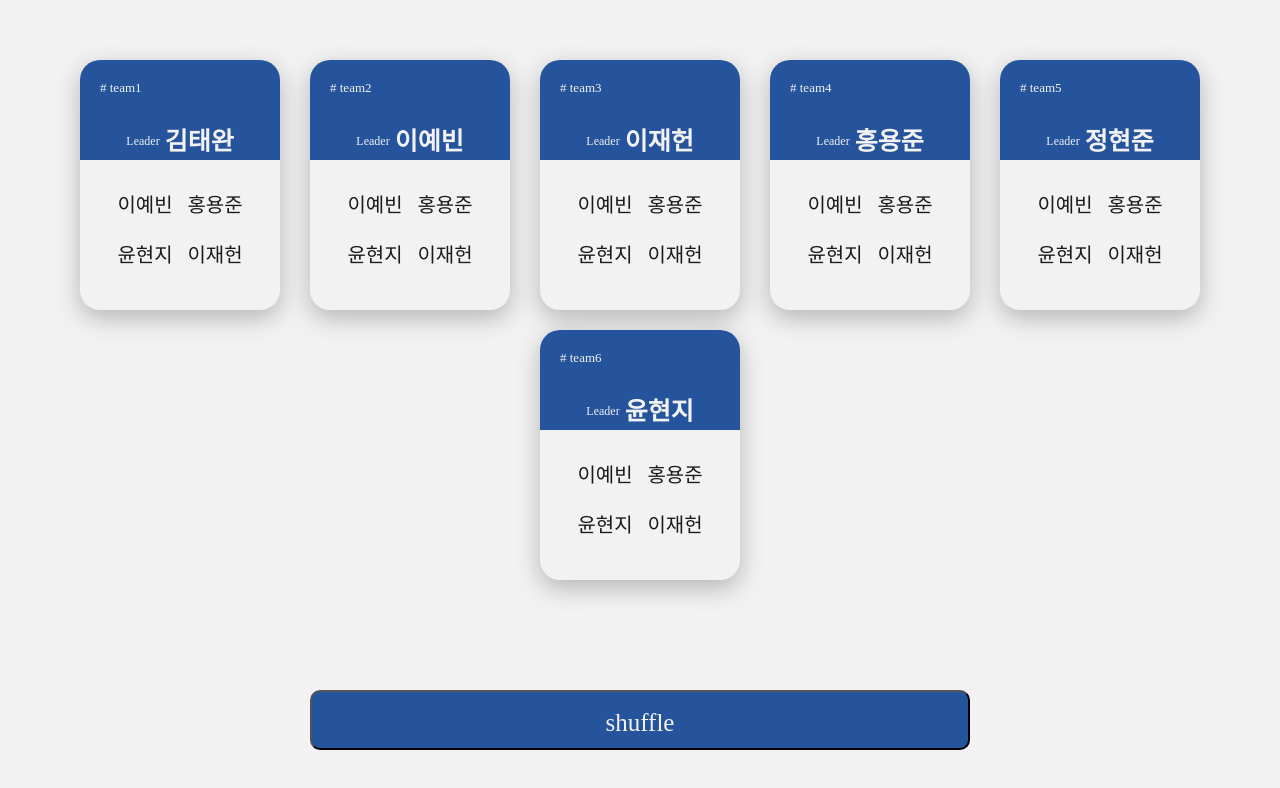
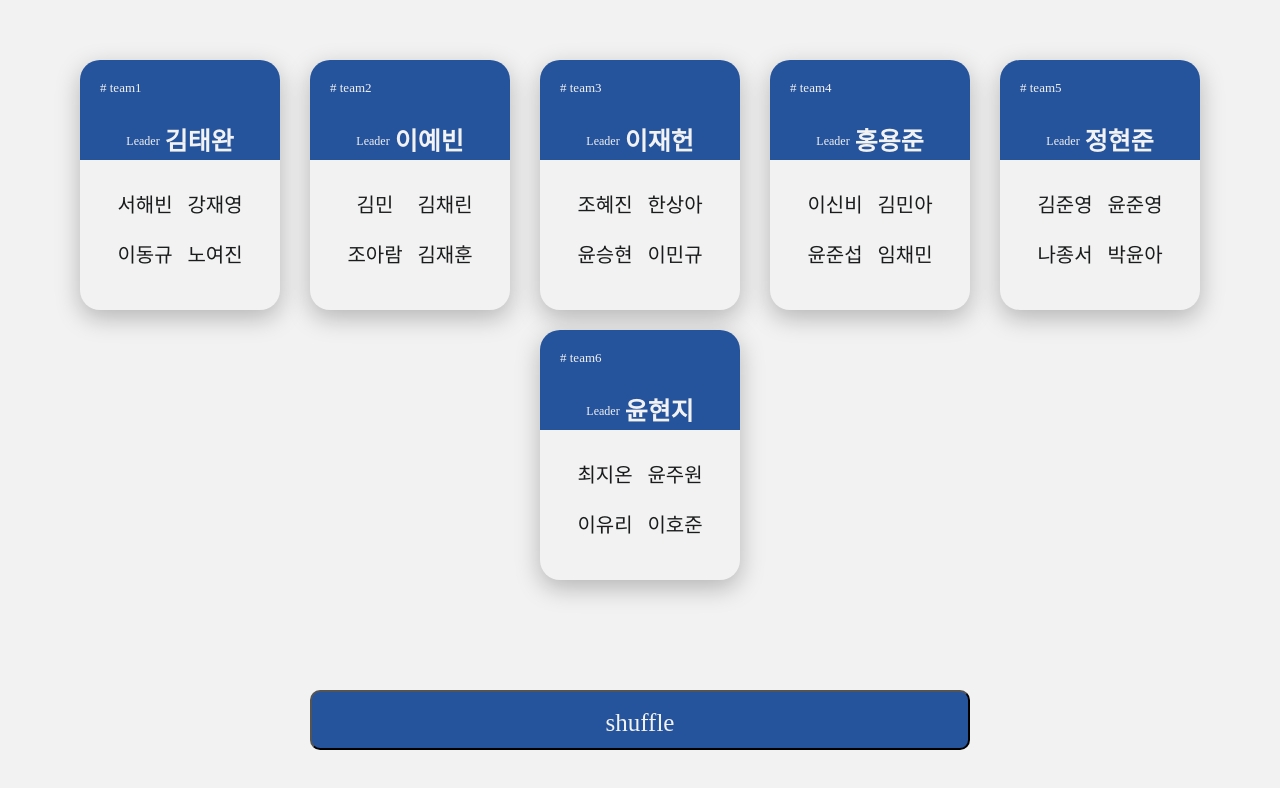
Before and after one commit to wwan13/likelion-team-building, a React (Create React App) app: page / in a window 1280 px wide. Shown: the top 788 px of the page. Built offline with nearby package versions, Linux system fonts and the light colour scheme; a web font is replaced by a local one.

Commit message:
[feat]: finish

```diff
--- a/src/MainWrap/MainWrap.js
+++ b/src/MainWrap/MainWrap.js
@@ -4,7 +4,7 @@ import Leaders from '../Members/Leaders';
 import Members from '../Members/Members';
 import Shuffle from '../Shuffle/Shuffle';
 import './MainWrap.css'
-import { useState } from 'react';
+import { useEffect, useState } from 'react';
 
 function MainWrap () {
 
@@ -12,21 +12,20 @@ function MainWrap () {
     const [members, setMembers] = useState(Members);
 
     const shuffle = () => {
-        console.log("click");
         let [leadersAfter, membersAfter] = Shuffle(Leaders, Members);
-        console.log(leadersAfter);
-        setLeaders(prevList => leadersAfter);
-        setMembers(membersAfter);
+        setLeaders([...leadersAfter]);
+        setMembers([...membersAfter]);
     }
 
     return(
         <div className='MainWrap'>
             <div className="CardWrap">
-                {
-                    leaders.map((leader, i) => {
-                        return <TeamCard teamNum={i+1} teamLeader={leader}/>
-                    })
-                }
+                <TeamCard teamNum={'1'} teamLeader={leaders[0]} mem1={members[0]} mem2={members[1]} mem3={members[2]} mem4={members[3]}/>
+                <TeamCard teamNum={'2'} teamLeader={leaders[1]} mem1={members[4]} mem2={members[5]} mem3={members[6]} mem4={members[7]}/>
+                <TeamCard teamNum={'3'} teamLeader={leaders[2]} mem1={members[8]} mem2={members[9]} mem3={members[10]} mem4={members[11]}/>
+                <TeamCard teamNum={'4'} teamLeader={leaders[3]} mem1={members[12]} mem2={members[13]} mem3={members[14]} mem4={members[15]}/>
+                <TeamCard teamNum={'5'} teamLeader={leaders[4]} mem1={members[16]} mem2={members[17]} mem3={members[18]} mem4={members[19]}/>
+                <TeamCard teamNum={'6'} teamLeader={leaders[5]} mem1={members[20]} mem2={members[21]} mem3={members[22]} mem4={members[23]}/>
             </div>
             <div className='ButtonWrap'>
                 <ShuffleButton onClick ={shuffle}/>
--- a/src/Members/Members.js
+++ b/src/Members/Members.js
@@ -1,6 +1,28 @@
 const Members = [
-    "첫번쨰",
-    "두번쨰"
+    "서해빈",
+    "강재영",
+    "이동규",
+    "노여진",
+    "김민",
+    "김채린",
+    "조아람",
+    "김재훈",
+    "조혜진",
+    "한상아",
+    "윤승현",
+    "이민규",
+    "이신비",
+    "김민아",
+    "윤준섭",
+    "임채민",
+    "김준영",
+    "윤준영",
+    "나종서",
+    "박윤아",
+    "최지온",
+    "윤주원",
+    "이유리",
+    "이호준"
 ]
 
 export default Members
--- a/src/TeamCard/TeamCard.js
+++ b/src/TeamCard/TeamCard.js
@@ -13,10 +13,10 @@ function TeamCard(props) {
             </div>
 
             <div className='MemberSection'>
-                <p className='TeamMember'>이예빈</p>
-                <p className='TeamMember'>홍용준</p>
-                <p className='TeamMember'>윤현지</p>
-                <p className='TeamMember'>이재헌</p>
+                <p className='TeamMember'>{props.mem1}</p>
+                <p className='TeamMember'>{props.mem2}</p>
+                <p className='TeamMember'>{props.mem3}</p>
+                <p className='TeamMember'>{props.mem4}</p>
             </div>
         </div>
     )
```
